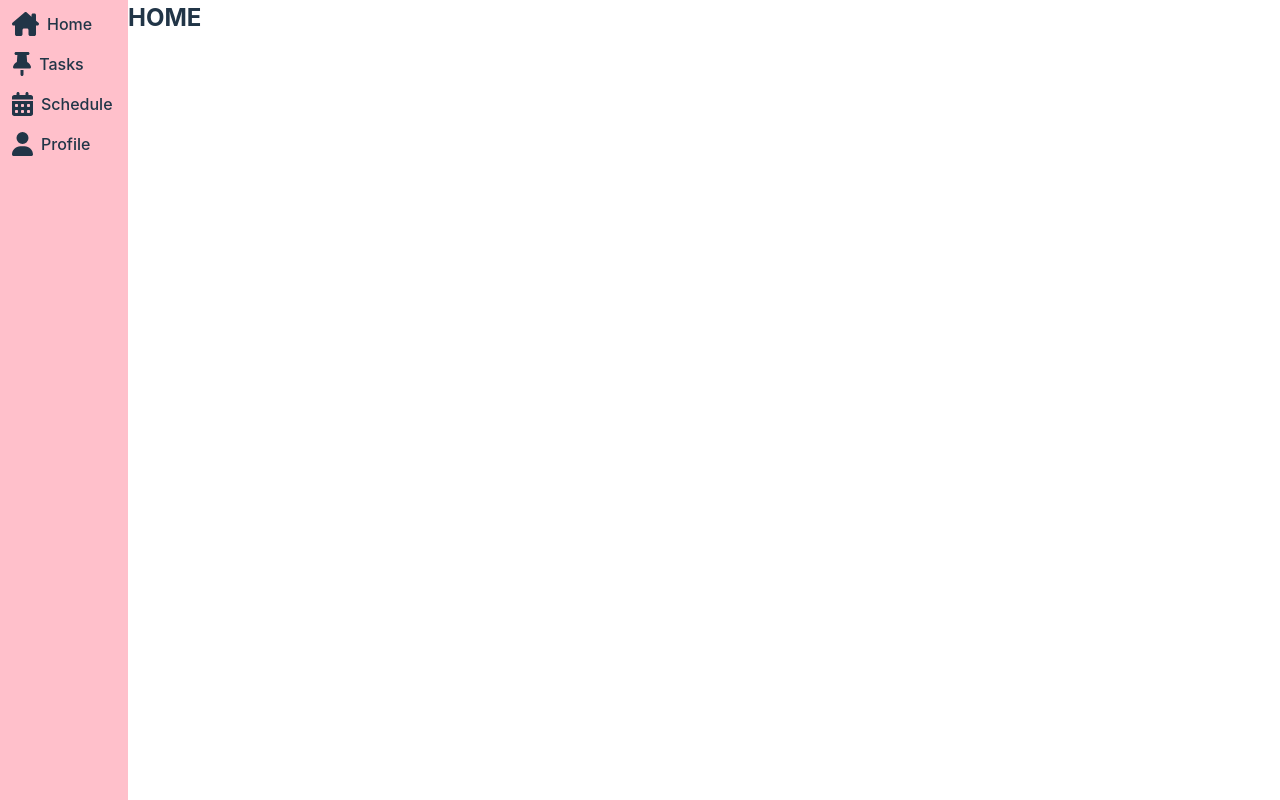
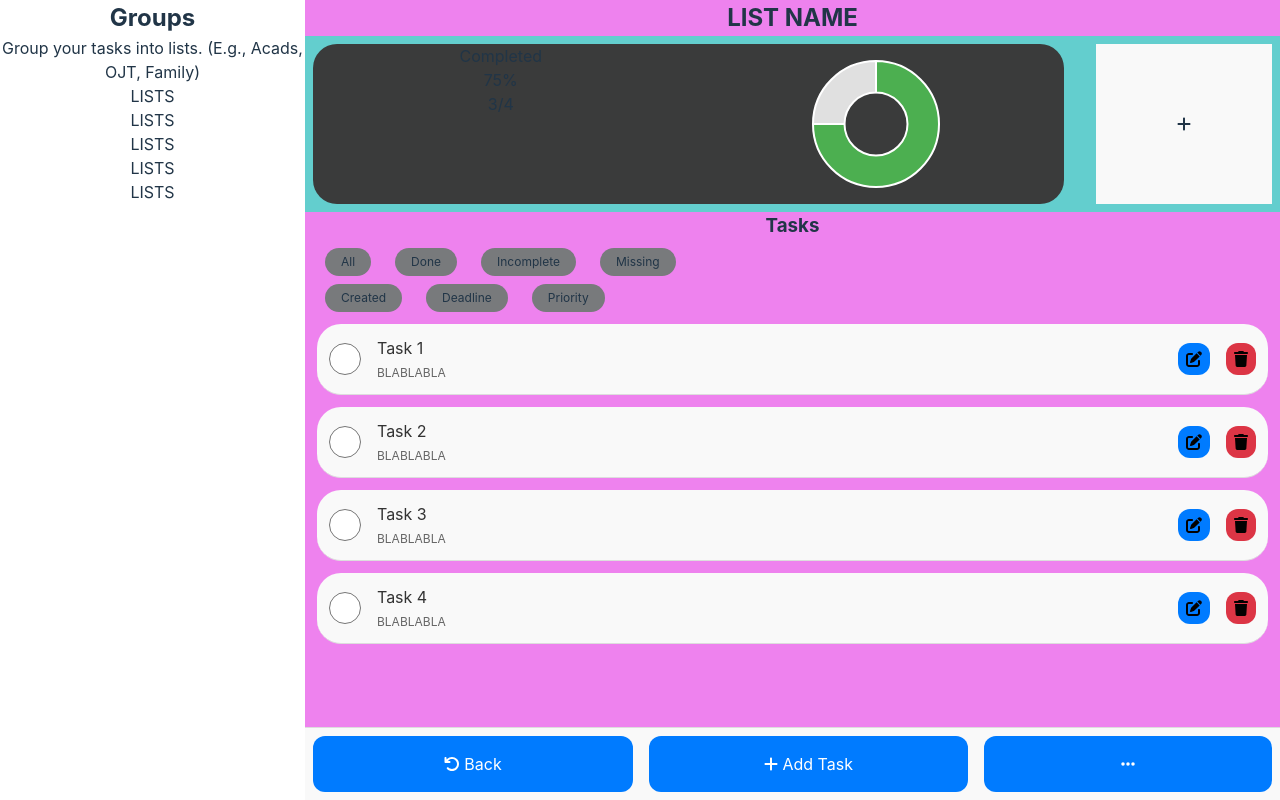
Before and after one commit to SiegfredLorelle/lexmeet-todo, a React (Vite) app: page / in a window 1280 px wide. Built offline with nearby package versions, Linux system fonts and the light colour scheme.

Commit message:
Remove Navigation (sidebar), add header component

```diff
--- a/src/App.jsx
+++ b/src/App.jsx
@@ -13,10 +13,10 @@ function App() {
 
   return (
     <>
-      <SideBar />
+      {/* <SideBar /> */}
       <Router>
         <Routes>
-          <Route path="/" element={<Home />} />
+          <Route path="/" element={<Tasks />} />
           <Route path="/tasks" element={<Tasks />} />
         </Routes>
       </Router>
--- a/src/assets/styles/tasks.scss
+++ b/src/assets/styles/tasks.scss
@@ -3,7 +3,7 @@
 }
 
 .tasks-section.tasks {
-  width: 70vw;
+  width: 100%;
   background-color: violet;
   padding-bottom: 4rem; /* Make space for BottomControls */
 }
--- a/src/components/Navigation.jsx
+++ b/src/components/Navigation.jsx
@@ -8,7 +8,6 @@ const SideBar = () => {
     <>
       <aside className="sidebar-container">
         <nav>
-          {/* <h1>LexMeet</h1> */}
           <ul>
             <li>
               <NavItem icon={faHouseChimney} text="Home" link="/"/>
--- a/src/pages/Tasks.jsx
+++ b/src/pages/Tasks.jsx
@@ -18,7 +18,7 @@ const ListsSection = () => {
     <>
       <section className="tasks-section lists">
         <hgroup>
-          <h2>Lists</h2>
+          <h2>Groups</h2>
           <p>Group your tasks into lists. (E.g., Acads, OJT, Family)</p>
         </hgroup>
         <ul>
```
Also changed, not shown: src/components/Header.jsx (added, +21 -0 lines).
